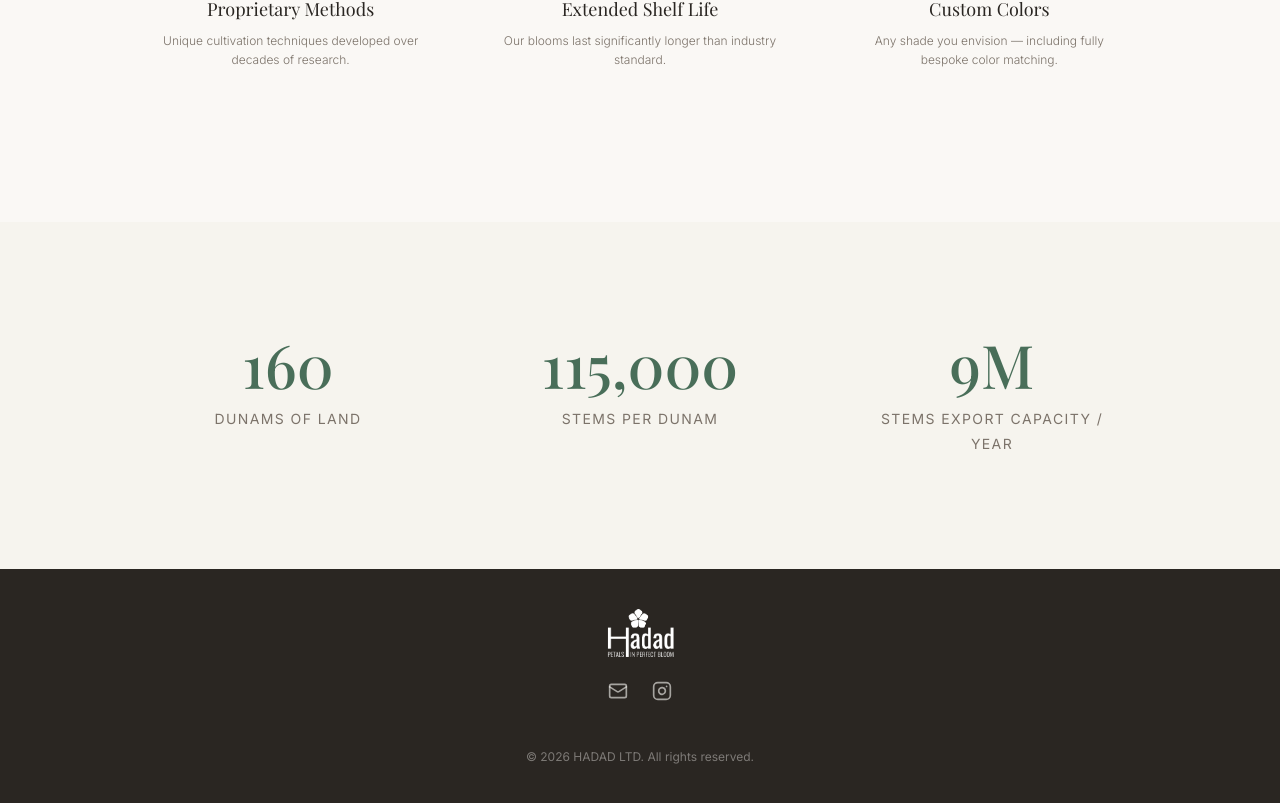
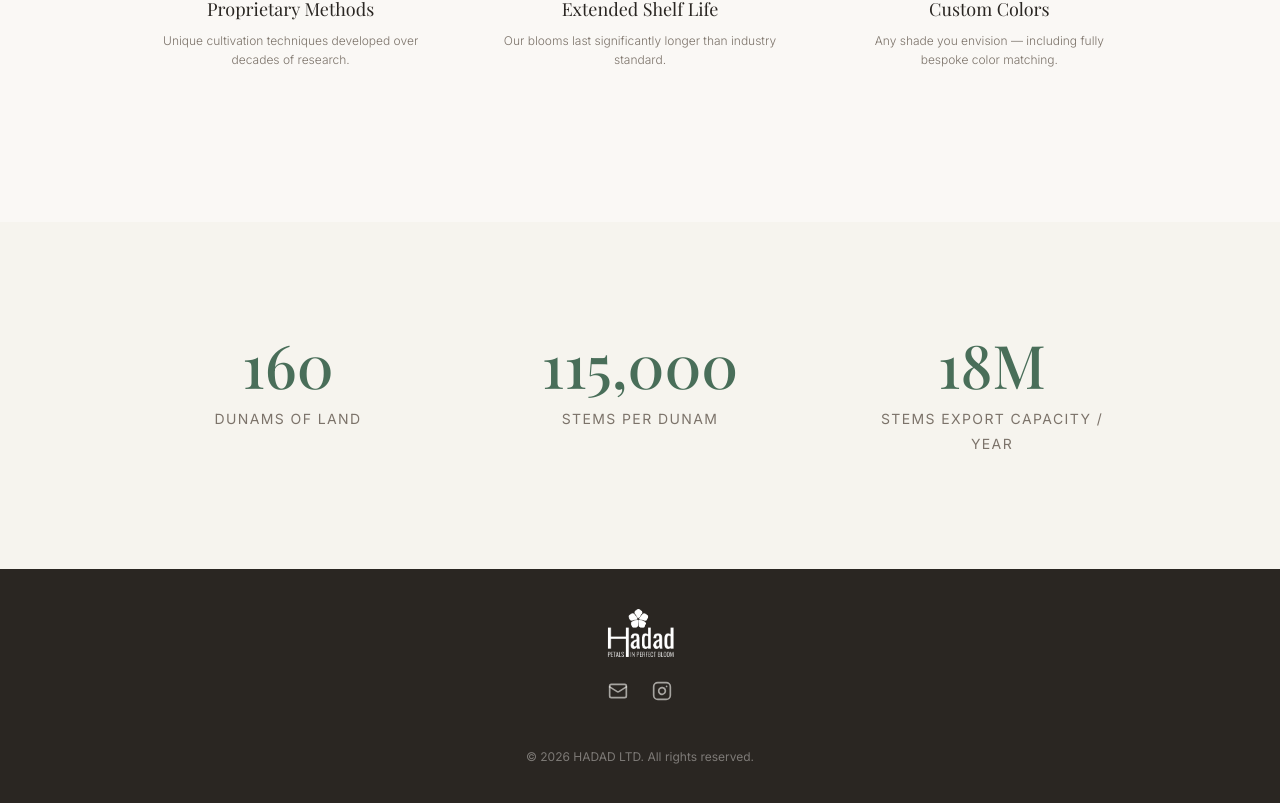
Before and after one commit to AdiHadad3/hadad-landingpage2, a React (Vite) app: page / in a window 1280 px wide. Shown: the part 1938-2741 px from the top of the page. Built offline with nearby package versions, Linux system fonts and the light colour scheme; a web font is replaced by a local one.

Commit message:
Changes
Co-authored-by: AdiHadad3 <139802083+AdiHadad3@users.noreply.github.com>

```diff
--- a/src/pages/Index.tsx
+++ b/src/pages/Index.tsx
@@ -283,7 +283,7 @@ const Index = () => {
               {[
               { value: '160', label: 'Dunams of Land' },
               { value: '115,000', label: 'Stems per Dunam' },
-              { value: '9M', label: 'Stems Export Capacity / Year' }].
+              { value: '18M', label: 'Stems Export Capacity / Year' }].
               map((stat, i) =>
               <motion.div
                 key={i}
```
